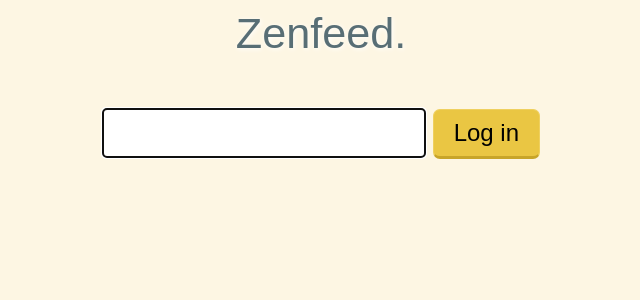
After one commit to fspot/zenfeed, a Flask app: page /login/ in a window 1280 px wide. The commit adds this page. Shown: the top 300 px of the page, without its empty margins (319-959 px from the left). Run offline with Flask 2, Linux system fonts and the light colour scheme; parts of the project's set-up code (start-up, migrations or seed data) failed here and were passed over.

Commit message:
login, logout, and admin

```diff
--- a/zenfeed/static/css/style.css
+++ b/zenfeed/static/css/style.css
@@ -78,6 +78,34 @@ a:focus {
 #feeds a, #entries a, .bandeau a { text-decoration: none; }
 #entries .grid-row a:visited { color: #A38B58; }
 
+/* login form */
+
+#login-form {
+    margin-top: 50px;
+    text-align: center;
+}
+
+#login-form input[type="submit"],
+#login-form input[type="password"] {
+    height: 50px;
+    font-size: 1em;
+}
+
+#login-form input[type="submit"] {
+    background-color: #EAC643;
+    border: 1px solid #EFD05F;
+    border-bottom: 3px solid #C8A529;
+    border-radius: 7px;
+    padding: 0px 20px;
+    cursor: pointer;
+}
+
+#login-form input[type="password"] {
+    border: 1px solid #E6C247;
+    padding-left: 10px;
+    border-radius: 4px;
+}
+
 /* code stuff */
 
 pre {
--- /dev/null
+++ b/zenfeed/templates/admin.html
@@ -0,0 +1 @@
+<h1>Angular here ! (soon)</h1>
--- a/zenfeed/templates/base.html
+++ b/zenfeed/templates/base.html
@@ -12,6 +12,8 @@
 <body>
 {% block body %}{% endblock %}
 
+{% block js %}
 <script type="text/javascript" src="{{ url_for('static', filename='js/zenfeed.js') }}" async></script>
+{% endblock %}
 </body>
 </html>
--- /dev/null
+++ b/zenfeed/templates/login.html
@@ -0,0 +1,17 @@
+{% extends "base.html" %}
+
+{% block body %}
+
+	<div class="header">
+    <h1>Zenfeed.</h1>
+	</div>
+
+	<div class="content">
+		<form id="login-form" method="post" action="{{ url_for('login', next=next_page) }}">
+			<input type="password" name="pw" autofocus />
+			<input type="submit" value="Log in" />
+		</form>
+	</div>
+
+{% endblock %}
+{% block js %}{% endblock %}
--- a/zenfeed/views.py
+++ b/zenfeed/views.py
@@ -2,14 +2,27 @@
 # -*- coding:utf-8 -*-
 
 from __future__ import unicode_literals, print_function
-from flask import render_template, send_from_directory
+from functools import wraps
+from hashlib import sha256
+from flask import (render_template, send_from_directory, request,
+                   redirect, url_for, session)
 from gevent.queue import Queue
 import arrow
 
 from actor import Mail
 from app import app
-from models import db, Tag, Feed, Entry
+from models import db, Tag, Feed, Entry, Config
 from deadline_manager import deadlineManager
+
+
+def need_root(vue):
+    @wraps(vue)
+    def decorated(*args, **kwargs):
+        if not Config.validate_password(session.get('pw')):
+            return redirect(url_for('login', next=request.path))
+        return vue(*args, **kwargs)
+    return decorated
+
 
 @app.route('/')
 def index():
@@ -43,6 +56,25 @@ def add_feed(url):
     raise Exception("Be zen !")
     return "poulpe"
 
+@app.route('/login/', methods=['GET', 'POST'])
+def login():
+    next_page = request.args.get('next') or url_for('index')
+    if request.method == 'POST':
+        session['pw'] = Config.hash(request.form['pw'])
+        return redirect(next_page)
+    return render_template('login.html', next_page=next_page)
+
+@app.route('/logout/')
+def logout():
+    next_page = request.args.get('next') or url_for('index')
+    session.pop('pw', None)
+    return redirect(next_page)
+
+@app.route('/admin/')
+@need_root
+def admin_index():
+    return render_template('admin.html')
+
 # Jinja :
 @app.template_filter('humanize_date')
 def _jinja2_humanize_datetime(date, locale):
```
Also changed, not shown: zenfeed/models.py (+34 -3 lines).
